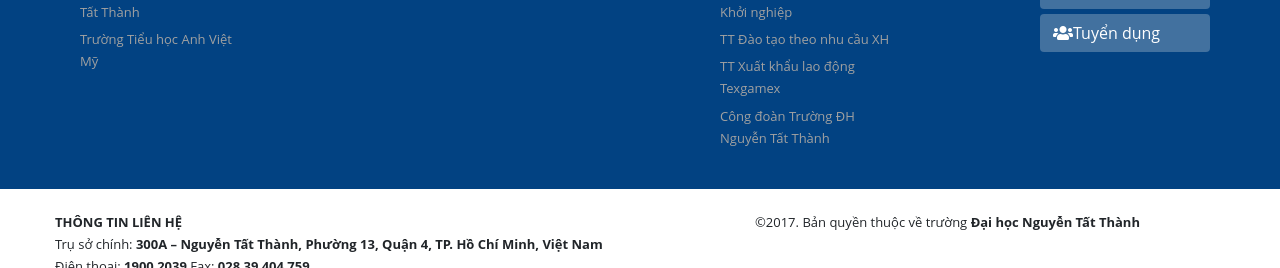
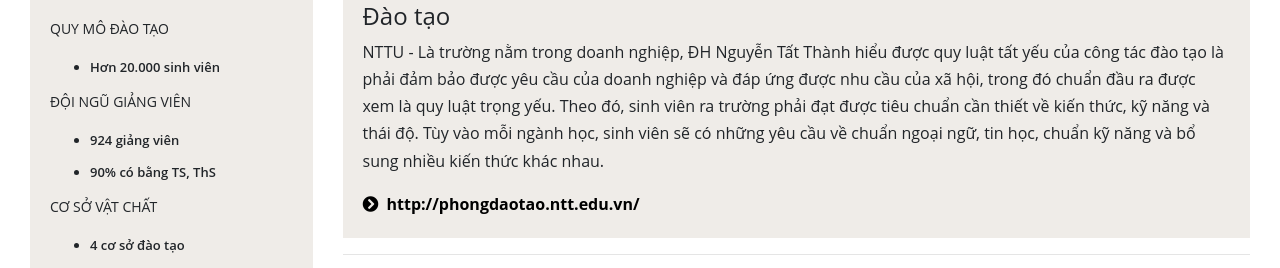
Before and after one commit to Trang2910/BTL-DhNguyenTatThanh, a PHP site: page /Daotao.html in a window 1280 px wide. Shown: the part 520-788 px from the top of the page. Run offline with PHP 8.4, Linux system fonts and the light colour scheme.

Commit message:
trang push up full nav

```diff
--- a/Daotao.html
+++ b/Daotao.html
@@ -132,7 +132,111 @@
 
         </div>
         <div id="main">
-
+        	<div class="container-fluid">
+                <div class="row">
+                    <div class="col-3">
+                        <div class="head">
+                            <h3 style="font-size: 14px;">ĐẠI HỌC NGUYỄN TẤT THÀNH</h3>
+                            <p style="color: #aa914d"><b>“Đoàn kết - Hội nhập - Năng Động - Trí tuệ - Trách nhiệm”</b></p>
+                        </div>
+                        <div class="body">
+                            <img src="http://ntt.edu.vn/web/upload/images/Dao_tao/academics_thumb.png" alt="">
+                            <br><br>
+                            <h3>QUY MÔ ĐÀO TẠO</h3>
+                            <ul><li>Hơn 20.000 sinh viên</li></ul>
+                            <h3>ĐỘI NGŨ GIẢNG VIÊN</h3>
+                            <ul>
+                                <li>924 giảng viên</li>
+                                <li>90% có bằng TS, ThS  </li>
+                            </ul>
+                            <h3>CƠ SỞ VẬT CHẤT</h3>
+                            <ul>
+                                <li>4 cơ sở đào tạo</li>
+                                <li>100.000 m² sàn xây dựng</li>
+                                <li>3.000 máy tính</li>
+                                <li>50.000 bản sách</li>
+                                <li>Thư viện đạt chuẩn Quốc gia</li>
+                            </ul>
+                            <h3>CHẤT LƯỢNG</h3>
+                            <ul>
+                                <li>Đạt chuẩn kiểm định chất lượng của Bộ GD&ĐT</li>
+                                <li>Đạt chuẩn QS-Stars 3 sao (Anh Quốc)</li>
+                            </ul>
+                            <h3>KHOA</h3>
+                            <ul>
+                                <li>Y</li>
+                                <li>Dược</li>
+                                <li>Quản trị kinh doanh</li>
+                                <li>Khoa luật</li>
+                                <li>Tài chính-Kế toán</li>
+                                <li>Cơ khí-Điện tử-Ô tô</li>
+                                <li>Kỹ thuật Thực phẩm và Môi trường</li>
+                                <li>Công nghệ Sinh học</li>
+                                <li>Công nghệ thông tin</li>
+                                <li>Kiến trúc-Xây dựng-Mỹ thuật ứng dụng</li>
+                            </ul>
+                        </div>
+                    </div>
+                    <div class="col-9">
+                        <div class="img">
+                            <img src="http://ntt.edu.vn/web/upload/images/Dao_tao/academics_banner.png" alt="">
+                            <article>
+                                <h4>Đào tạo</h4>
+                                <p>NTTU - Là trường nằm trong doanh nghiệp, ĐH Nguyễn Tất Thành hiểu được quy luật tất yếu của công tác đào tạo là phải đảm bảo được yêu cầu của doanh nghiệp và đáp ứng được nhu cầu của xã hội, trong đó chuẩn đầu ra được xem là quy luật trọng yếu. Theo đó, sinh viên ra trường phải đạt được tiêu chuẩn cần thiết về kiến thức, kỹ năng và thái độ. Tùy vào mỗi ngành học, sinh viên sẽ có những yêu cầu về chuẩn ngoại ngữ, tin học, chuẩn kỹ năng và bổ sung nhiều kiến thức khác nhau.</p>
+                                <b><a href=""><i class="fa fa-chevron-circle-right mr-2 c-blue-a5"></i>http://phongdaotao.ntt.edu.vn/</a></b>
+                            </article>
+                        </div>
+                        <hr>
+                        <div class="main">
+                            <img src="http://ntt.edu.vn/web/upload/images/khoahocsuckhoe.jpg" alt="">
+                            <div>
+                                <h5><a href="">Khối Khoa học sức khỏe</a></h5>
+                                <p>NTTU - Là trọng tâm của Chiến lược phát triển ĐH Nguyễn Tất Thành, khối khoa học sức khỏe gồm khoa Y, khoa Dược và khoa Điều dưỡng, đào tạo các ngành khoa học và chăm sóc sức khỏe bao gồm Dược học, Điều dưỡng, Kỹ thuật y học v.v. Thông qua với việc hợp tác với gần 100 bệnh viện và công ty dược hàng đầu trong cả nước, sinh viên Trường có cơ hội thực tập trong môi trường thực tế ngay trong quá trình đào tạo.</p>
+                            </div>
+                        </div>
+                        <hr>
+                        <div class="main">
+                            <img src="http://ntt.edu.vn/web/upload/images/Khoa-nganh/kinhte_quantri.png" alt="">
+                            <div>
+                                <h5><a href="">Khối Kinh tế - Quản trị</a></h5>
+                                <p>NTTU - Khối Kinh tế - Quản trị bao gồm khoa Quản trị kinh doanh, Luật kinh tế và Tài chính – Kế toán. Tận dụng thế mạnh là trường trong doanh nghiệp, là thành viên của Tập đoàn Dệt May Việt Nam, thành viên khối viện – trường Bộ Công thương, việc đào tạo tại các khoa trong khối kinh tế - quản trị luôn gắn liền với đơn vị sử dụng lao động, giúp sinh viên sớm có kinh nghiệm thực tiễn ngay trong quá trình học.</p>
+                            </div>
+                        </div>
+                        <hr>
+                        <div class="main">
+                            <img src="http://ntt.edu.vn/web/upload/images/Khoa-nganh/kythuat_congnghe.png" alt="">
+                            <div>
+                                <h5><a href="">Khối Kỹ thuật - Công nghệ</a></h5>
+                                <p>NTTU - Với 4 khoa, Khối kỹ thuật – công nghệ không chỉ lớn về số lượng sinh viên mà còn mạnh về chất lượng đào tạo. Sinh viên tốt nghiệp kỹ thuật – công nghệ của Trường đều có việc làm trong vòng 6 tháng sau khi tốt nghiệp. Giảng viên các khoa kỹ thuật – công nghiệp hiện đang chủ nhiệm nhiều đề tài cấp nhà nước, cấp bộ về công nghệ thông tin, cơ khí, điện, điện tự, nông nghiệp, hóa.</p>
+                            </div>
+                        </div>
+                        <hr>
+                        <div class="main">
+                            <img src="http://ntt.edu.vn/web/upload/images/Khoa-nganh/khxh-nv-thumb.png" alt="">
+                            <div>
+                                <h5><a href="">Khối Khoa học xã hội - Nhân văn</a></h5>
+                                <p>NTTU - Khối khoa học xã hội – nhân văn phụ trách đào tạo các ngành ngoại ngữ (tiếng Anh, tiếng Trung, tiếng Nhật, tiếng Hàn), ngành Việt Nam học, các ngành Quản trị nhà hàng, khách sạn, du lịch lữ hành. Việc đào tạo các ngành trong khối khoa học xã hội – nhân văn đều theo định hướng ứng dụng, trên cơ sở chuẩn năng lực mà người học cần có để làm việc hiệu quả trong công việc tương lai.</p>
+                            </div>
+                        </div>
+                        <hr>
+                        <div class="main">
+                            <img src="http://ntt.edu.vn/web/upload/images/Khoa-nganh/mythuat-nghethuat.jpg" alt="">
+                            <div>
+                                <h5><a href="">Khối mỹ thuật - Nghệ thuật</a></h5>
+                                <p>NTTU - Khối Mỹ thuật – Nghệ thuật gồm 2 khoa: Khoa Kiến trúc – Xây dựng – Mỹ thuật ứng dụng và Khoa Âm nhạc. Trong đó, Khoa Kiến trúc – Xây dựng – Mỹ thuật ứng dụng là sự kết hợp giữa mỹ thuật, ứng dụng và kỹ thuật nhằm đào tạo đội ngũ kiến trúc sư, chuyên viên thiết kế nội thất, kỹ sư xây dựng phục vụ các công trình xây dựng. Ngoài ra, các khối Mỹ thuật – Nghệ thuật còn đào tạo các ngành thanh nhạc, đạo diễn, diễn viên v.v.</p>
+                            </div>
+                        </div>
+                        <hr>
+                        <div class="main">
+                            <img src="http://ntt.edu.vn/web/upload/images/Dao_tao_quoc_te/Trang%20Dao%20Tao.JPG" alt="">
+                            <div>
+                                <h5><a href="">Khối đào tạo quốc tế</a></h5>
+                                <p>Được thành lập vào năm 2008, Viện Đào Tạo Quốc Tế NTT (NIIE) mang đến cho sinh viên một môi trường học tập quốc tế chuyên nghiệp, năng động và sáng tạo với hai hệ chương trình: chương trình liên kết Pearson BTEC HND và chương trình chuẩn quốc tế. NIIE tự hào là học viện đầu tiên tại Việt Nam được công nhận kiểm định bởi tổ chức ASIC (Anh Quốc) và trở thành thành viên chính thức của mạng lưới du học QSIAN. Với tấm bằng tốt nghiệp tại NIIE, sinh viên tự tin việc làm tại các doanh nghiệp trong và ngoài nước, đồng thời dễ dàng tìm kiếm cơ hội học cao hơn tại các trường đại học uy tín thế giới. • Chương trình liên kết • Chương trình chuẩn quốc tế</p>
+                            </div>
+                        </div>
+                    </div>
+                </div>
+            </div>
         </div>
         <br><br>
         <div id="footer ">
--- a/css/Daotao.css
+++ b/css/Daotao.css
@@ -161,7 +161,70 @@
     	display: block;
     	position: unset;
     }
+}
 
+.head{
+	border-bottom: 10px solid #dad4c2;
+	background-color: #efece8;
+	padding-top: 20px;
+	padding-left: 20px;
+}
 
+.body{
+	padding: 20px;
+	background-color: #efece8;
+}
 
+.body li{
+	list-style-type: disc;
+	font-weight: 600;
+	padding-top: 10px;
 }
+
+.img img{
+	height: 287px;
+}
+
+article {
+	font-size: 16px;
+	background-color: #efece8;
+	padding: 20px;
+}
+
+.main{
+	display: flex;
+}
+
+.main img{
+	height: 96px;
+	margin-right: 20px;
+}
+
+.main h5>a{
+	color: #024282;
+}
+
+.col-3 h3{
+	font-size: 14px;
+}
+
+#main .row{
+	width: 90%;
+	margin: 0px auto;
+}
+
+.body img{
+	height: 125px;
+}
+
+@media only screen and (max-width: 1290px){
+	.body img, .img img {
+		max-width: 100%;
+		height: auto;
+	}
+
+	#main .row{
+		width: 100%;
+		margin: 0px auto;
+	}
+}
```
Also changed, not shown: Gioithieu.html (+63 -27 lines), Hoptacdoanhnghiep.html (+69 -0 lines), Nghiencuu.html (+60 -1 lines), Tuyensinh.html (+97 -1 lines), css/Gioithieu.css (+30 -6 lines), css/Hoptacphattrien.css (+63 -0 lines), css/Nghiencuu.css (+63 -0 lines), css/Tuyensinh.css (+63 -0 lines), css/DHNTT.css (line endings or trailing spaces), css/Giangvien.css (line endings or trailing spaces).
